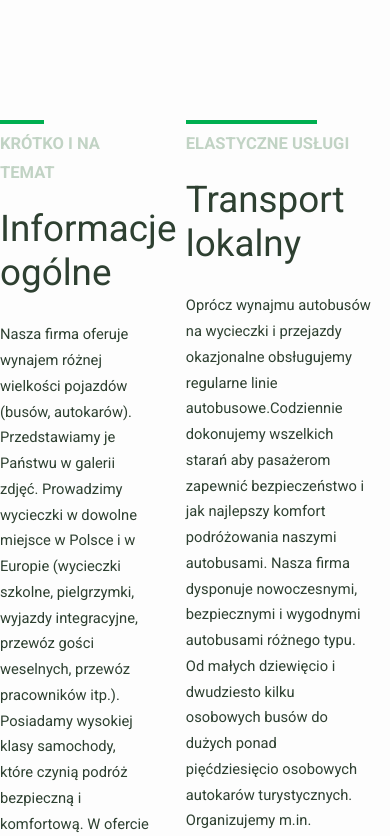
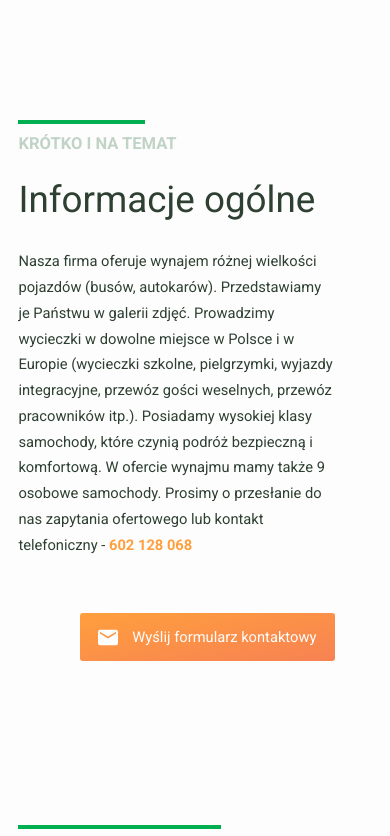
Before and after one commit to KrzysztofGrudzien/mimtrans-landing-page, a React (Create React App) app: page / in a window 390 px wide. Shown: the part 5580-6416 px from the top of the page. Built offline with nearby package versions, Linux system fonts and the light colour scheme.

Commit message:
add RWD breakpoints for services section

```diff
--- a/src/components/Services.js
+++ b/src/components/Services.js
@@ -134,7 +134,6 @@ const Services = () => {
                             <img src={turnIcon} alt='ikonka odwróć karte' className='services-card-footer-img' />
                         </footer>
                     </article>
-
                     <article className='services-card'>
                         <h3 className='services-card-title'>Samochody ciężarowe</h3>
                         <p className='services-card-description'>
--- a/src/scss/layout/_services.scss
+++ b/src/scss/layout/_services.scss
@@ -1,6 +1,10 @@
 .services {
     flex-wrap: wrap;
-    padding: 0rem 2rem 20rem 0;
+    padding: 0rem 2rem 20rem 2rem;
+
+    @media (max-width: 1024px) {
+        padding: 0rem 2rem 10rem 2rem;
+    }
 
     &-title {
         padding-top: 2rem;
@@ -39,7 +43,11 @@
 
     .divider {
         width: 50%;
-        margin-bottom: 12rem;
+        margin-bottom: 10rem;
+
+        @media (max-width: 768px) {
+            width: 100%;
+        }
 
         &:nth-child(2n) {
             padding-right: 4rem;
@@ -80,6 +88,16 @@
         width: 100%;
     }
 
+    &-cards {
+        @media (max-width: 1220px) {
+            flex-wrap: wrap;
+        }
+
+        @media (max-width: 920px) {
+            flex-direction: column;
+        }
+    }
+
     &-card {
         box-shadow: 0 0 3rem rgba(0, 0, 0, 0.1);
         background-image: $gradient-primary;
@@ -90,6 +108,21 @@
         padding: 4rem;
         position: relative;
         width: 32%;
+
+        @media (max-width: 1220px) {
+            width: 49%;
+        }
+
+        @media (max-width: 920px) {
+            width: 100%;
+        }
+
+        &:last-of-type {
+            @media (max-width: 1220px) {
+                margin-top: 2rem;
+                width: 100%;
+            }
+        }
 
         &-title {
             font-size: 3.5rem;
@@ -134,6 +167,15 @@
         position: relative;
         width: 32%;
 
+        @media (max-width: 1220px) {
+            width: 49%;
+        }
+
+        @media (max-width: 920px) {
+            margin-bottom: 2rem;
+            width: 100%;
+        }
+
         &-title {
             font-size: 3.5rem;
             padding-bottom: 4rem;
```
